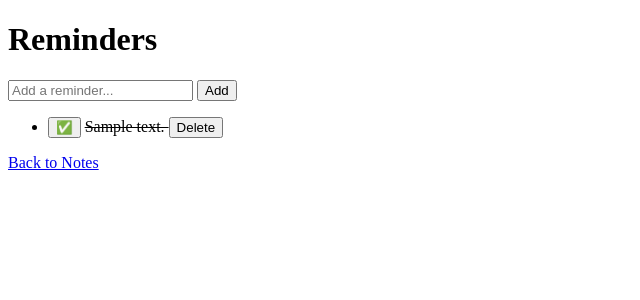
After one commit to stjp777/noted-app, a Flask app: page /reminders in a window 1280 px wide. The commit adds this page. Shown: the top 300 px of the page, without its empty margins (0-640 px from the left). Run offline with Flask 3, Linux system fonts and the light colour scheme; tables that the repository leaves empty hold one stand-in row (values such as "Sample post").

Commit message:
Add reminders with toggle and delete functionality

```diff
--- a/app.py
+++ b/app.py
@@ -8,6 +8,11 @@ db = SQLAlchemy(app)
 class Note(db.Model):
     id = db.Column(db.Integer, primary_key=True)
     content = db.Column(db.String(500), nullable=False)
+
+class Reminder(db.Model):
+    id = db.Column(db.Integer, primary_key=True)
+    content = db.Column(db.String(500), nullable=False)
+    done = db.Column(db.Boolean, default=False)
 
 with app.app_context():
     db.create_all()
@@ -33,5 +38,33 @@ def delete_note(note_id):
     db.session.commit()
     return redirect(url_for("home"))
 
+@app.route("/reminders")
+def reminders_page():
+    reminders = Reminder.query.all()
+    return render_template("reminders.html", reminders=reminders)
+
+@app.route("/reminders/add", methods=["POST"])
+def add_reminder():
+    content = request.form.get("content")
+    if content:
+        new_reminder = Reminder(content=content)
+        db.session.add(new_reminder)
+        db.session.commit()
+    return redirect(url_for("reminders_page"))
+
+@app.route("/reminders/toggle/<int:reminder_id>", methods=["POST"])
+def toggle_reminder(reminder_id):
+    reminder = Reminder.query.get_or_404(reminder_id)
+    reminder.done = not reminder.done
+    db.session.commit()
+    return redirect(url_for("reminders_page"))
+
+@app.route("/reminders/delete/<int:reminder_id>", methods=["POST"])
+def delete_reminder(reminder_id):
+    reminder = Reminder.query.get_or_404(reminder_id)
+    db.session.delete(reminder)
+    db.session.commit()
+    return redirect(url_for("reminders_page"))
+
 if __name__ == "__main__":
     app.run(debug=True)
--- a/templates/index.html
+++ b/templates/index.html
@@ -6,6 +6,7 @@
     </head>
     <body>
         <h1>My Notes</h1>
+        <a href="/reminders">Go to Reminders</a>
 
         <form action="/add" method="POST">
             <input type="text" name="content" placeholder="Write a note...">
--- /dev/null
+++ b/templates/reminders.html
@@ -0,0 +1,37 @@
+<!DOCTYPE html>
+<html lang = "en">
+    <head>
+        <meta charset=""UTF-8">
+        <title>Reminders</title>
+    </head>
+    <body>
+        <h1>Reminders</h1>
+
+        <form action="/reminders/add" method="POST">
+            <input type="text" name="content" placeholder="Add a reminder..." required>
+            <button type="submit">Add</button>
+        </form>
+
+        <ul>
+            {% for reminder in reminders %}
+                <li>
+                    <form action="/reminders/toggle/{{ reminder.id }}" method="POST" style="display:inline;">
+                        <button type="submit">
+                            {% if reminder.done %}✅{% else %}⬜{% endif %}
+                        </button>
+                    </form>
+
+                    <span style="text-decoration: {% if reminder.done %}line-through{% else %}none{% endif %};">
+                        {{ reminder.content }}
+                    </span>
+
+                    <form action="/reminders/delete/{{ reminder.id }}" method="POST" style="display:inline;">
+                        <button type="submit">Delete</button>
+                    </form>
+                </li>
+            {% endfor %}
+        </ul>
+
+        <a href="/">Back to Notes</a>
+    </body>
+</html>
```
